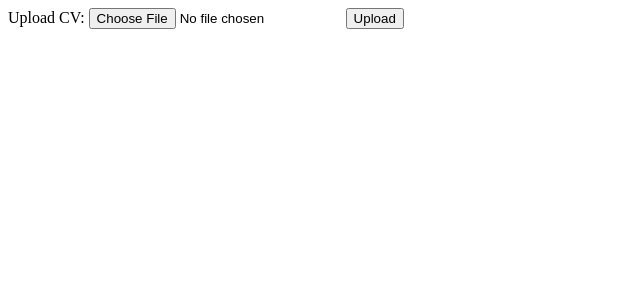
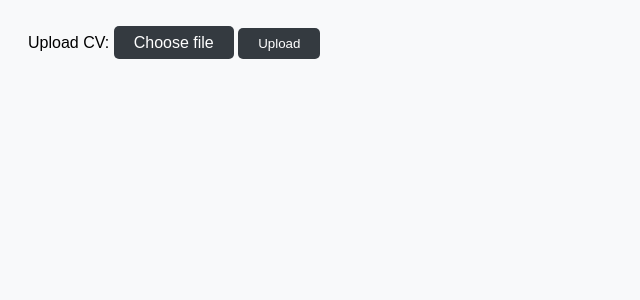
Before and after one commit to KalfinSyah/web-info-lowongan-pekerjaan, a PHP site: page /uploadCV.php in a window 1280 px wide. Shown: the top 300 px of the page, without its empty margins (0-640 px from the left). Run offline with PHP 8.4, Linux system fonts and the light colour scheme; the visitor is signed in with stand-in values (Sample User, id 1).

Commit message:
perbaikan upload cv

```diff
--- a/css/index.css
+++ b/css/index.css
@@ -66,7 +66,20 @@ form {
     display: inline;
 }
 
-input[type="submit"] {
+input[type="file"] {
+    display: none;
+}
+
+input[type="file"] + label {
+    background-color: #343a40;
+    color: #ffffff;
+    padding: 8px 20px;
+    border-radius: 5px;
+    cursor: pointer;
+}
+
+input[type="submit"],
+button.apply {
     background-color: #343a40;
     color: #ffffff;
     border: none;
@@ -75,6 +88,7 @@ input[type="submit"] {
     cursor: pointer;
 }
 
-input[type="submit"]:hover {
+input[type="submit"]:hover,
+button.apply:hover {
     background-color: #23272b;
 }
--- a/php/template/navbar.php
+++ b/php/template/navbar.php
@@ -7,7 +7,6 @@
             <li><a href='tambahLoker.php'>Tambah Loker</a></li>
             <li><a href='tipsMencariPekerjaan.php'>Tips Mencari Pekerjaan</a></li>
             <li><a href="./php/logic/Logout.php">Logout</a></li>
-            <li><a href='uploadCV.php'>uploadCV</a></li>
         </ul>
     </nav>
 </div>
--- a/uploadCV.php
+++ b/uploadCV.php
@@ -15,39 +15,38 @@
         if ($check == "application/pdf" ||
             $check == "application/msword" ||
             $check == "application/vnd.openxmlformats-officedocument.wordprocessingml.document") {
-                echo "Dokumen valid" . $check . "<br>";
+                echo "Dokumen valid: " . $check . "<br>";
                 $uploadOk = 1;
             } else {
-                echo "Dokumen tidak valid. <br>";
+                echo "Dokumen tidak valid.<br>";
                 $uploadOk = 0;
             }
 
         if (file_exists($target_file)) {
-            echo "Maaf sudah terdapat file yang sama. <br>";
+            echo "Maaf, sudah terdapat file yang sama.<br>";
             $uploadOk = 0;
         }
 
         if ($_FILES["cv"]["size"] > 5000000) {
-            echo "File yang anda upload terlalu besar";
+            echo "File yang Anda upload terlalu besar.<br>";
             $uploadOk = 0;
         }
 
         if ($fileType != "pdf" && $fileType != "doc" && $fileType != "docx") {
-            echo "Silahkan upload file dengan format PDF DOC atau DOCX. <br>";
+            echo "Silahkan upload file dengan format PDF, DOC, atau DOCX.<br>";
             $uploadOk = 0;
         }
 
         if ($uploadOk == 0) {
-            echo "Maaf file tidak terupload. <br>";
+            echo "Maaf, file tidak terupload.<br>";
         } else {
             if (move_uploaded_file($_FILES["cv"]["tmp_name"], $target_file)) {
-                echo "File" . htmlspecialchars(basename($_FILES["cv"]["name"])) . "telah diupload. <br>";
+                echo "File " . htmlspecialchars(basename($_FILES["cv"]["name"])) . " telah diupload.<br>";
             } else {
-                echo "Maaf terdapat kesalahan saat mengupload file. <br>";
+                echo "Maaf, terdapat kesalahan saat mengupload file.<br>";
             }
         }
     }
-
 ?>
 
 <!DOCTYPE html>
@@ -56,12 +55,16 @@
     <meta charset="UTF-8">
     <meta name="viewport" content="width=device-width, initial-scale=1.0">
     <title>Upload CV</title>
+    <link rel="stylesheet" href="css/index.css">
 </head>
 <body>
-    <form action="" method="post" enctype="multipart/form-data">
-        <label for="cv">Upload CV:</label>
-        <input type="file" name="cv" id="cv" accept=".pdf, .doc, .docx">
-        <input type="submit" value="Upload">
-    </form>
+    <div class="container">
+        <form action="" method="post" enctype="multipart/form-data">
+            <label for="cv">Upload CV:</label>
+            <input type="file" name="cv" id="cv" accept=".pdf, .doc, .docx">
+            <label for="cv">Choose file</label>
+            <input type="submit" value="Upload">
+        </form>
+    </div>
 </body>
 </html>
```
Also changed, not shown: index.php (+20 -2 lines).
